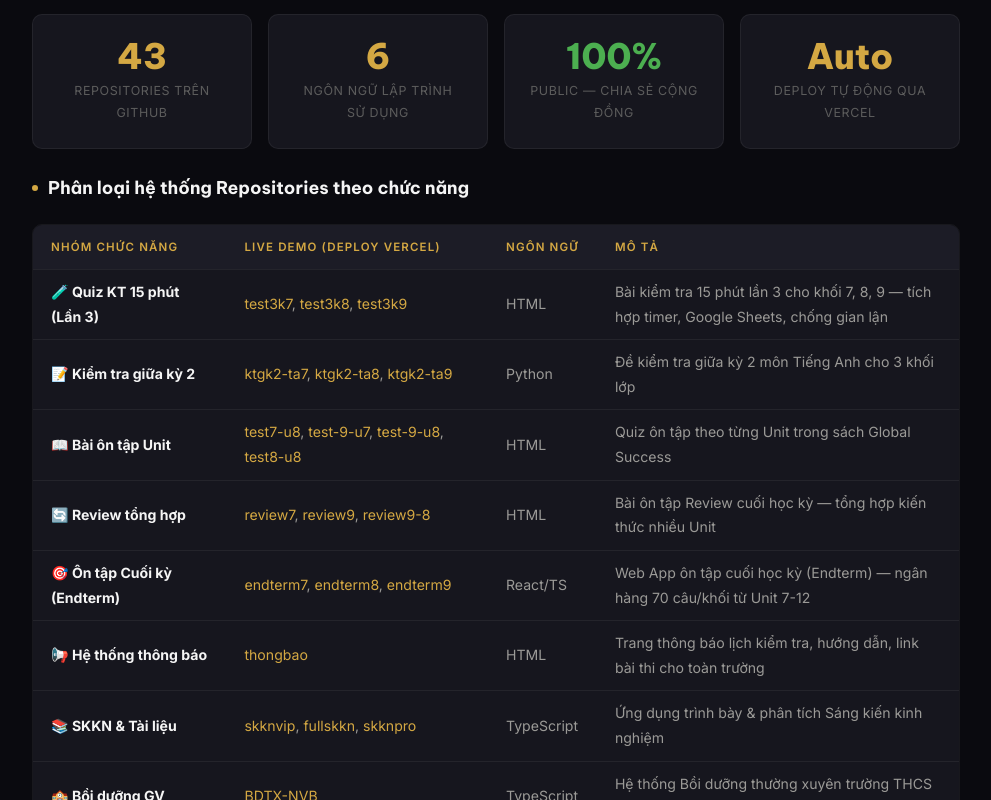
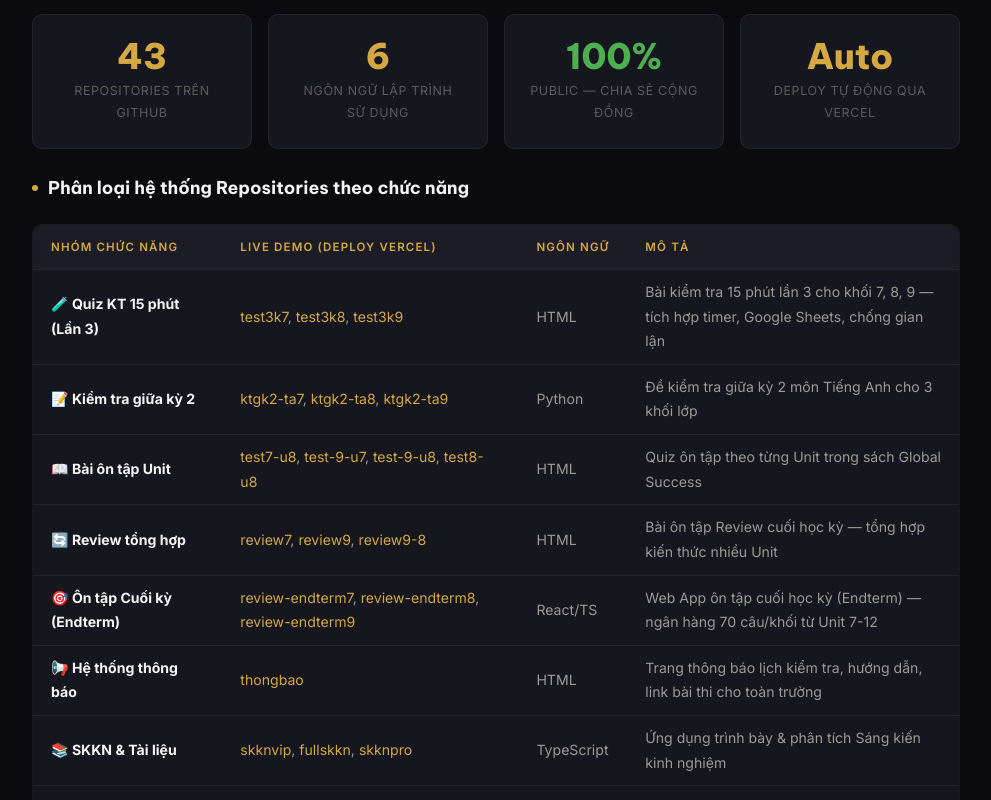
Before and after one commit to wp37/SKKNVONGOCTUNG2526, a website: page index.html in a window 1280 px wide. Shown: the part 11200-12000 px from the top of the page, without its empty margins (264-1255 px from the left). Drawn offline with nearby package versions, Linux system fonts and the light colour scheme; a web font is replaced by a local one.

Commit message:
Update endterm links to review-endterm to fix 404 errors

```diff
--- a/index.html
+++ b/index.html
@@ -735,7 +735,7 @@
             </tr>
             <tr>
               <td><strong>🎯 Ôn tập Cuối kỳ (Endterm)</strong></td>
-              <td><a href="https://endterm7.vercel.app" target="_blank">endterm7</a>, <a href="https://endterm8.vercel.app" target="_blank">endterm8</a>, <a href="https://endterm9.vercel.app" target="_blank">endterm9</a></td>
+              <td><a href="https://review-endterm7.vercel.app" target="_blank">review-endterm7</a>, <a href="https://review-endterm8.vercel.app" target="_blank">review-endterm8</a>, <a href="https://review-endterm9.vercel.app" target="_blank">review-endterm9</a></td>
               <td>React/TS</td>
               <td>Web App ôn tập cuối học kỳ (Endterm) — ngân hàng 70 câu/khối từ Unit 7-12</td>
             </tr>
```
